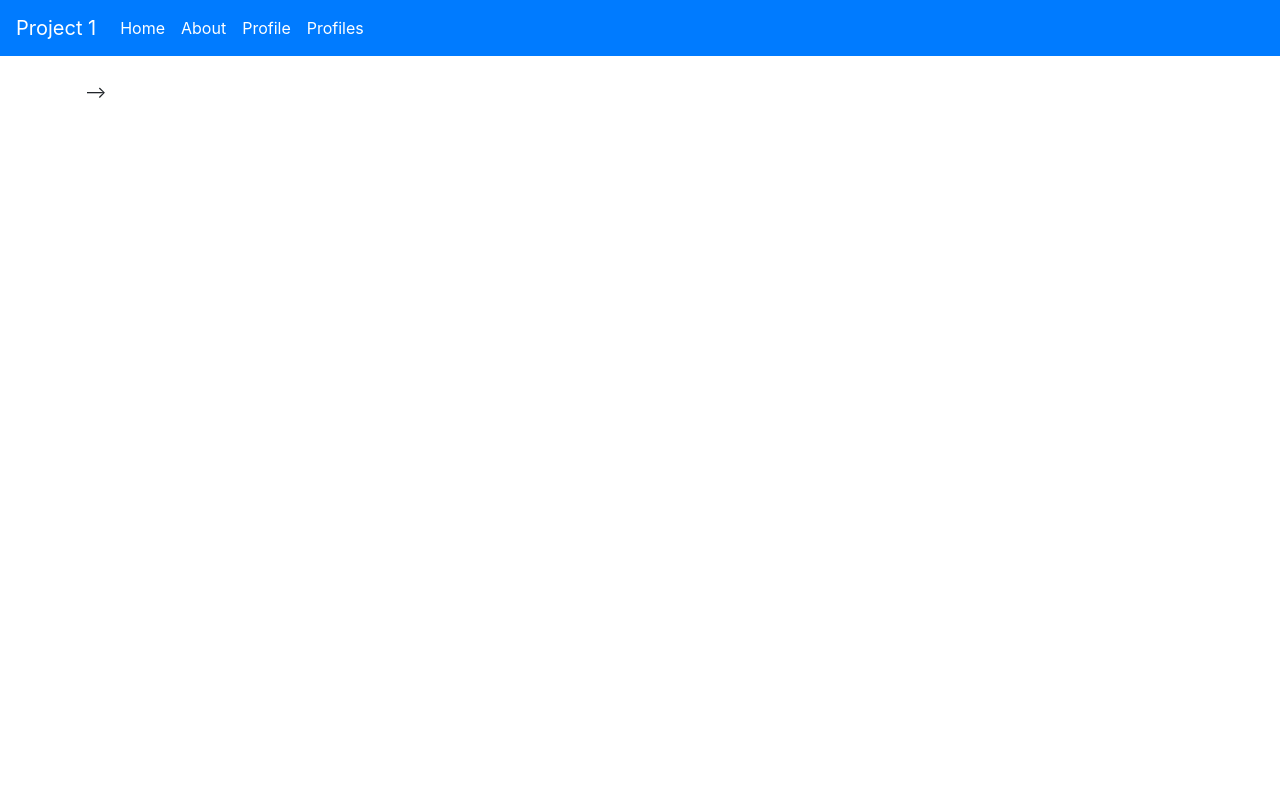
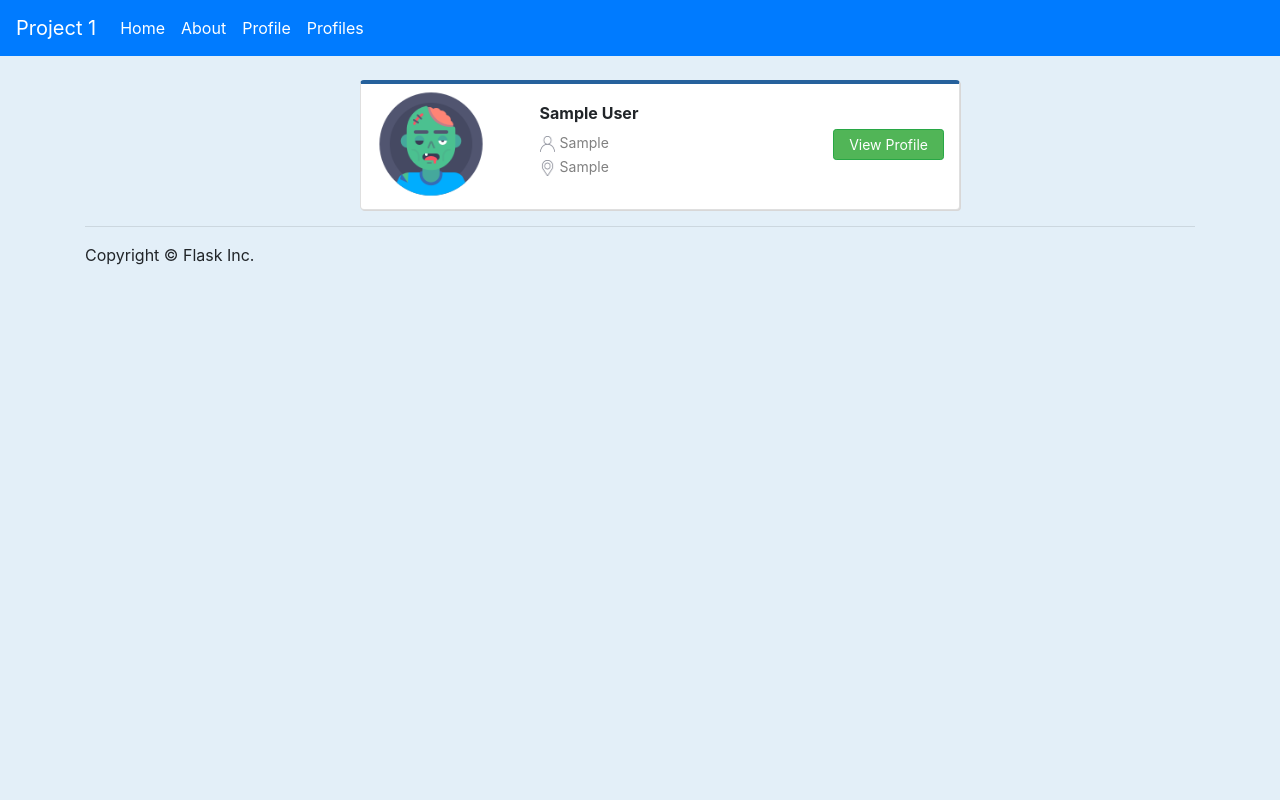
Before and after one commit to JeromeCameron/info3180-project1, a Flask app: page /profiles/ in a window 1280 px wide. Run offline with Flask 2, Linux system fonts and the light colour scheme; tables that the repository leaves empty hold one stand-in row (values such as "Sample post"); some libraries are stand-ins or nearby versions.

Commit message:
Profiles page

```diff
--- a/app/forms.py
+++ b/app/forms.py
@@ -8,7 +8,7 @@
 class profileForm(FlaskForm):
     firstName = StringField('First Name', validators=[InputRequired()])
     lastName = StringField('Last Name', validators=[InputRequired()])
-    gender = SelectField('Gender', choices = [('M','Male'), ('F','Female')], validators=[InputRequired()])
+    gender = SelectField('Gender', choices = [('Male','Male'), ('Female','Female')], validators=[InputRequired()])
     email = StringField('Email', validators=[InputRequired(), Email()])
     location = StringField('Location', validators=[InputRequired()])
     biography = TextAreaField('Biography', validators=[InputRequired()])
--- a/app/static/css/app.css
+++ b/app/static/css/app.css
@@ -1,12 +1,12 @@
 body {
     padding-top: 5rem;
+    background-color: #e3eff8;
 }
 .card{
-    /*padding: 20px;*/
-    /*padding-left: 50px;*/
-    border-top: 5px solid blue;
+    border-top: 4px solid #26619c;
     width:600px;
-    /*align-items: center;*/
+    padding-bottom: 10px;
+    padding-top: 5px;
 }
 .form-group input{
     width: 400px;
@@ -15,5 +15,45 @@
 .btn-primary{
     margin-top: 20px;
     font-size: 14px;
-    /*background-color: blue;*/
 }
+
+.class_mod{
+   margin-bottom: 15px;
+   box-shadow: 1px 1px #d8d7d7;
+}
+
+.profile_info{
+    margin-bottom: 1px;
+}
+
+.moreInfo{
+    color: grey;
+    font-size: 14px;
+    margin-bottom: 2px;
+}
+
+.icons{
+    width: 15px;
+    height: 16px;
+    margin-right: 5px;
+}
+
+#username{
+    font-weight: 700;
+    padding-bottom: 8px;
+}
+.align-content-start{
+    width: 15em;
+    height: 5em;
+}
+
+.btn-success{
+    background-color: #51B557;
+    padding-left: 15px;
+    padding-right: 15px;
+}
+
+.pic{
+    width: 110px;
+    height: 110px;
+}
--- a/app/templates/profiles.html
+++ b/app/templates/profiles.html
@@ -1,6 +1,47 @@
-<!--{% extends "base.html" %}-->
+{% extends "base.html" %}
 
-<!--{% block main %}-->
+{% block main %}
+    {% include 'flash_messages.html' %}
 
+    <div class = "container">
+        <ul>
+            {% for user in users %}
+            <div>
 
-<!--{% endblock %}-->
+                <li class="card flex-row align-items-center justify-content-between container class_mod">
+
+                    <div>
+                        <img class="pic" src="{{ url_for('static', filename="images/Mr Zombie.png") }}" />
+                    </div>
+
+                    <div class="align-content-start">
+                        <h6 class = "profile_info" id = "username">{{user.first_name}} {{user.last_name}}</h6>
+
+                            <div class = "d-flex flex-row profile_info align-items-center">
+                                <img class = "icons" src="{{ url_for('static', filename="images/user.png") }}" />
+                                <p class = "moreInfo">{{user.gender}}</p>
+                            </div>
+                            <div class = "d-flex flex-row profile_info align-items-center">
+                                <img class = "icons" src="{{ url_for('static', filename="images/location.png") }}" />
+                                <p class = "moreInfo">{{user.location}}</p>
+                            </div>
+
+                    </div>
+
+                    <div>
+                        <form action="{{ url_for('profile') }}" method = "get">
+                            <button type="submit" class="btn btn-success btn-sm">View Profile</button>
+                        </form>
+                    </div>
+
+                </li>
+
+            </div>
+
+            {% endfor %}
+
+        </ul>
+
+    </div>
+
+{% endblock %}
--- a/app/views.py
+++ b/app/views.py
@@ -42,7 +42,7 @@
         db.session.commit()
 
         flash("Your profile has been sucessfully added!", "success")
-        return redirect(url_for('profiles.html'))
+        return redirect(url_for('profiles'))
 
     return render_template('add_profile.html', form=form)
 
@@ -56,7 +56,7 @@
 
 #Render page that displays a single user page using user ID
 @app.route('/profile/<userid>', methods=["POST"])
-def view_profile():
+def view_profile(userid):
 
     #connect to database and fectch user profile
     user = UserProfile.query.filter_by(user_id='userid').first()
```
Also changed, not shown: app/templates/profile.html (+30 -3 lines), app/static/images/location.png (added), app/static/images/user.png (added).
